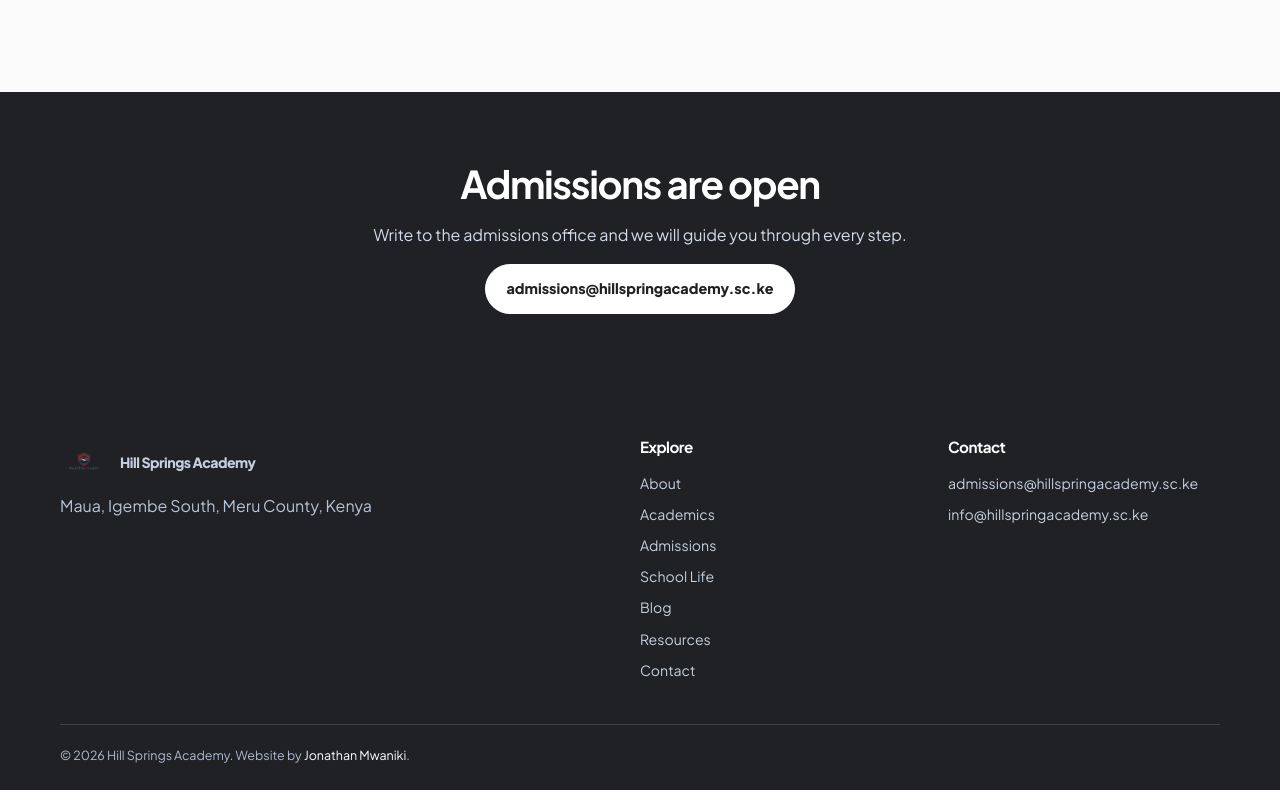
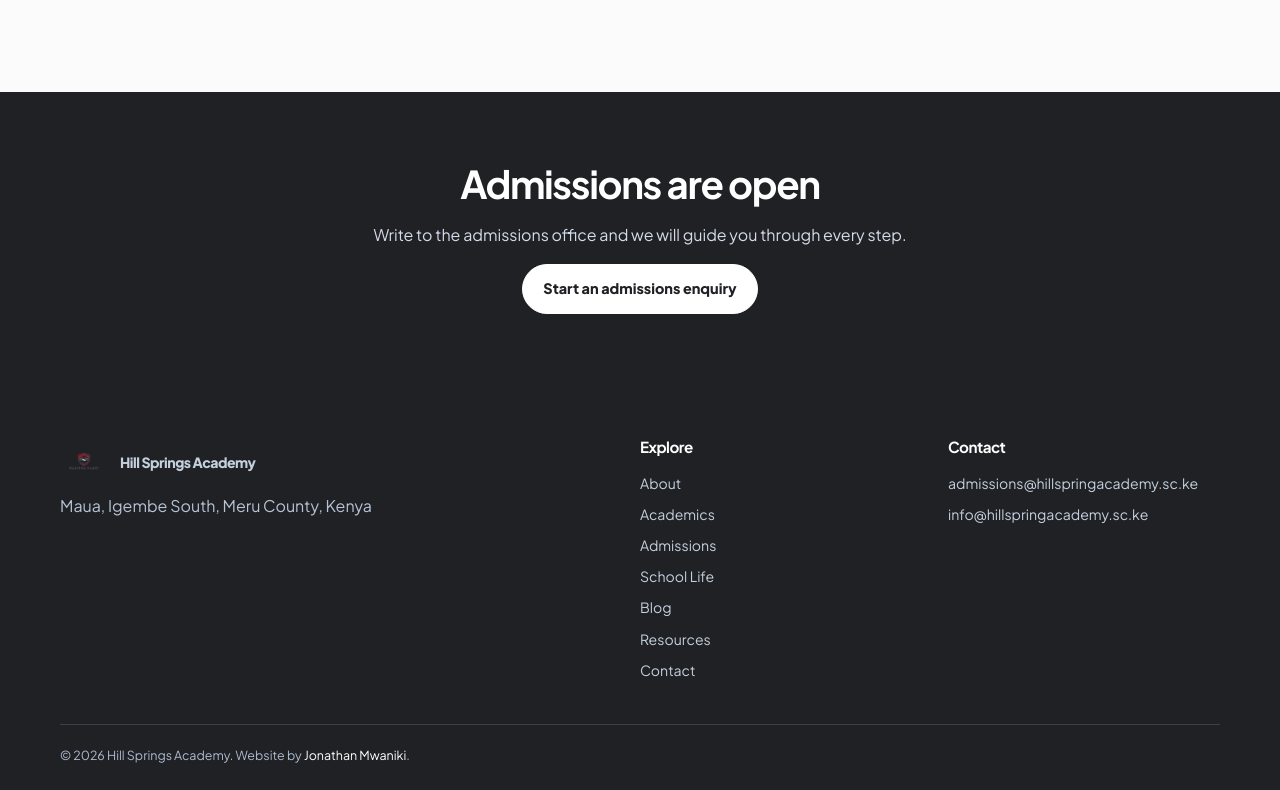
Before and after one commit to DKTJONATHAN/hillspringacademy, a React (Vite) app: page / in a window 1280 px wide. Shown: the part 4543-5333 px from the top of the page. Built offline with nearby package versions, Linux system fonts and the light colour scheme.

Commit message:
Fix contact and admissions forms to use website enquiries

```diff
--- a/src/pages.jsx
+++ b/src/pages.jsx
@@ -105,7 +105,7 @@
         <div className="wrap reveal">
           <h2>Admissions are open</h2>
           <p>Write to the admissions office and we will guide you through every step.</p>
-          <a className="btn white" href={`mailto:${SCHOOL.admissionsEmail}`}>{SCHOOL.admissionsEmail}</a>
+          <Link className="btn white" to="/admissions#enquiry">Start an admissions enquiry</Link>
         </div>
       </section>
     </>
@@ -413,7 +413,7 @@
             <h2>Request the latest fee structure</h2>
             <p>Fee amounts, payment schedules and other charges can change from one school year or term to another. For that reason, this website does not publish an unverified figure.</p>
             <p>Parents and guardians should contact the admissions office for the current official fee structure, payment instructions, reporting requirements and any applicable charges.</p>
-            <a className="btn" href={`mailto:${SCHOOL.admissionsEmail}?subject=Current%20fee%20structure%20request`}>Request fee structure</a>
+            <Link className="btn" to="/contact#contact-form">Request fee structure</Link>
           </div>
           <div className="card">
             <h3>When asking about fees</h3>
@@ -509,15 +509,15 @@
       <section className="section">
         <div className="wrap split">
           <div className="info">
-            <p><b>Admissions</b><a href={`mailto:${SCHOOL.admissionsEmail}`}>{SCHOOL.admissionsEmail}</a></p>
-            <p><b>General enquiries</b><a href={`mailto:${SCHOOL.infoEmail}`}>{SCHOOL.infoEmail}</a></p>
+            <p><b>Admissions</b><Link className="textlink" to="/admissions#enquiry">Send an admissions enquiry</Link><span>{SCHOOL.admissionsEmail}</span></p>
+            <p><b>General enquiries</b><span>{SCHOOL.infoEmail}</span></p>
             {SCHOOL.phone && <p><b>Phone</b>{SCHOOL.phone}</p>}
             <p><b>Location</b>{SCHOOL.address && <>{SCHOOL.address}<br /></>}{SCHOOL.town}</p>
             {SCHOOL.hours && <p><b>Office hours</b>{SCHOOL.hours}</p>}
             <a className="btn ghost dark" target="_blank" rel="noopener noreferrer" href="https://www.google.com/maps/search/?api=1&query=Hill+Spring+Academy+Maua">Open in Google Maps</a>
             <div className="map-frame"><iframe title="Map showing Hill Springs Academy in Maua" src="https://www.google.com/maps?q=Hill%20Spring%20Academy%2C%20Maua%2C%20Kenya&output=embed" loading="lazy" referrerPolicy="no-referrer-when-downgrade" /></div>
           </div>
-          <form onSubmit={send} className="enquiry-form">
+          <form id="contact-form" onSubmit={send} className="enquiry-form">
             <label>Your name<input name="name" required autoComplete="name" /></label>
             <label>Your email<input name="email" type="email" required autoComplete="email" /></label>
             <label>Phone<input name="phone" autoComplete="tel" /></label>
```
